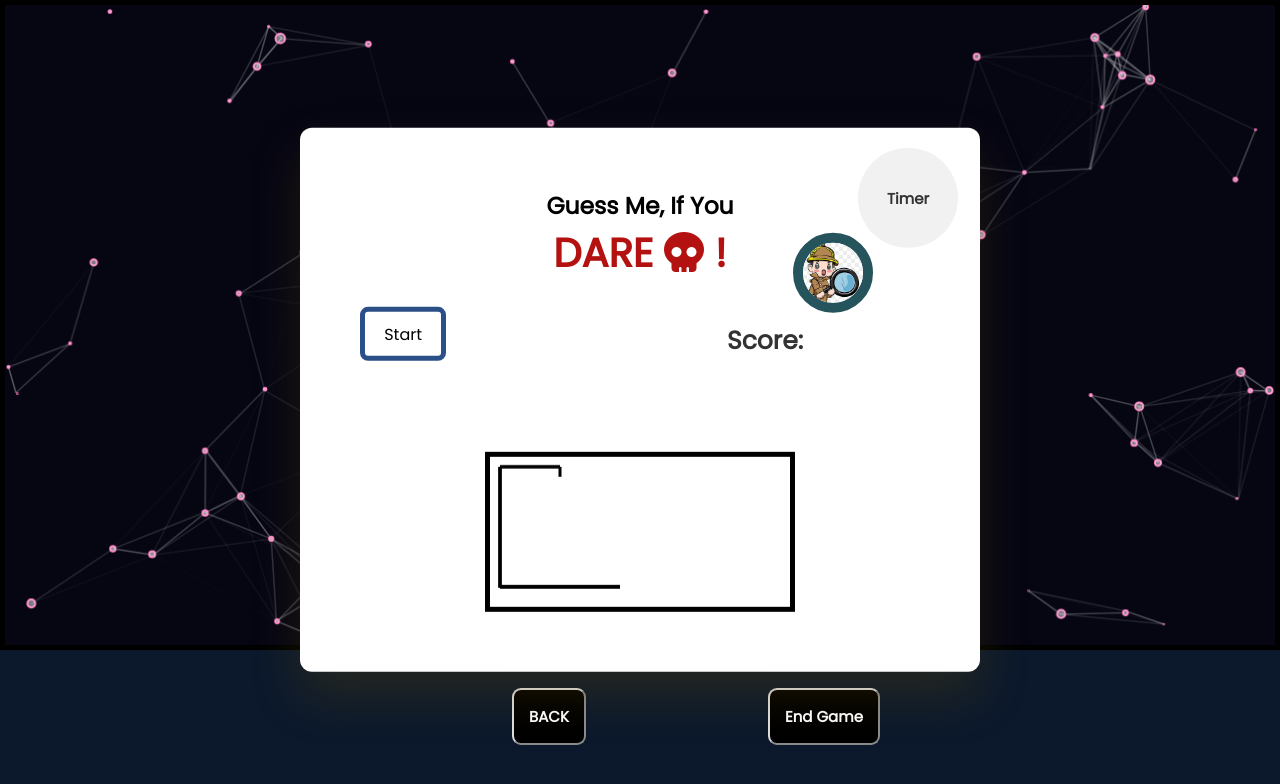
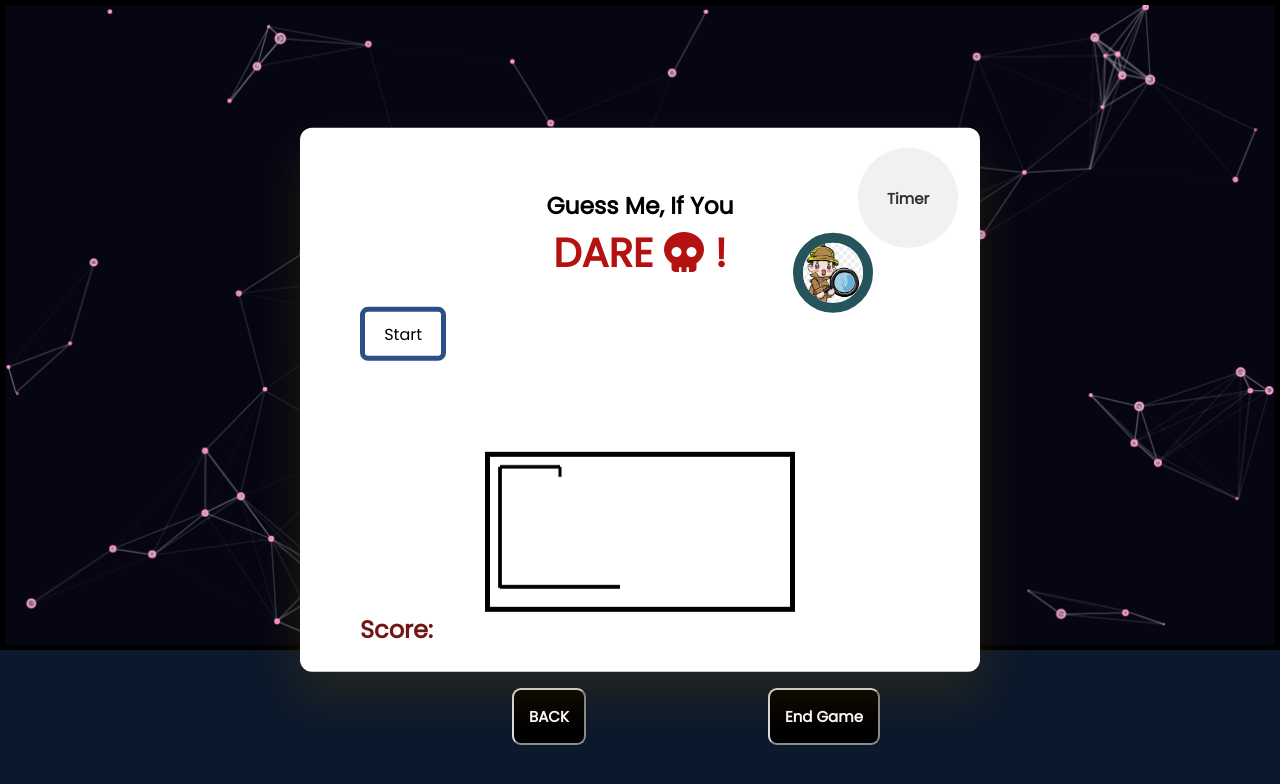
Before and after one commit to anjila-in-github/Hangman-Game, a PHP site: page /color.html in a window 1280 px wide. Shown: the top 784 px of the page. Run offline with PHP 8.4, Linux system fonts and the light colour scheme; some libraries are stand-ins or nearby versions.

Commit message:
feat:design for score

```diff
--- a/css/color.css
+++ b/css/color.css
@@ -188,23 +188,13 @@ button:hover{
     border: 10px solid #25545d;
 
 }
-html,body{
-  font-family:'Oswald', sans-serif;
-  color: #08b1b7;
+.score{
+    color:#741515;
+    font-weight: bold;
+    font-size: larger;
+    position:fixed;
+    display: flex;
+    justify-content: center;
+    align-items: center;
 
 }
-.score{
-
-  position: fixed;
-  top: 23px;
-  right: 25px;
-  width: 380px;
-  height: 380px;
-  display: flex;
-  justify-content: center;
-  align-items: center;
-  font-size: 25px;
-  font-weight: bold;
-  color: #333;
-  cursor: pointer;
-}
```
